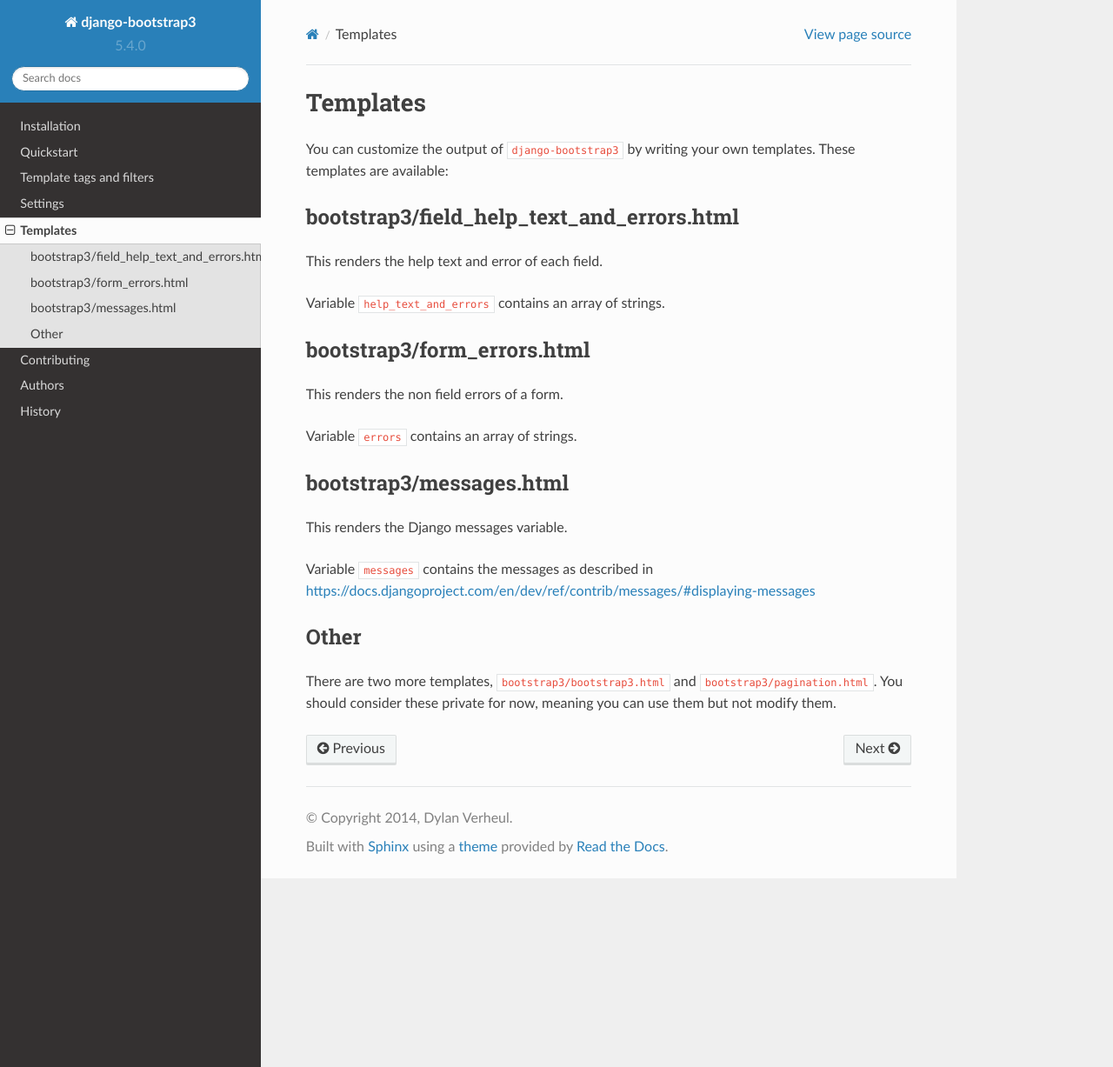
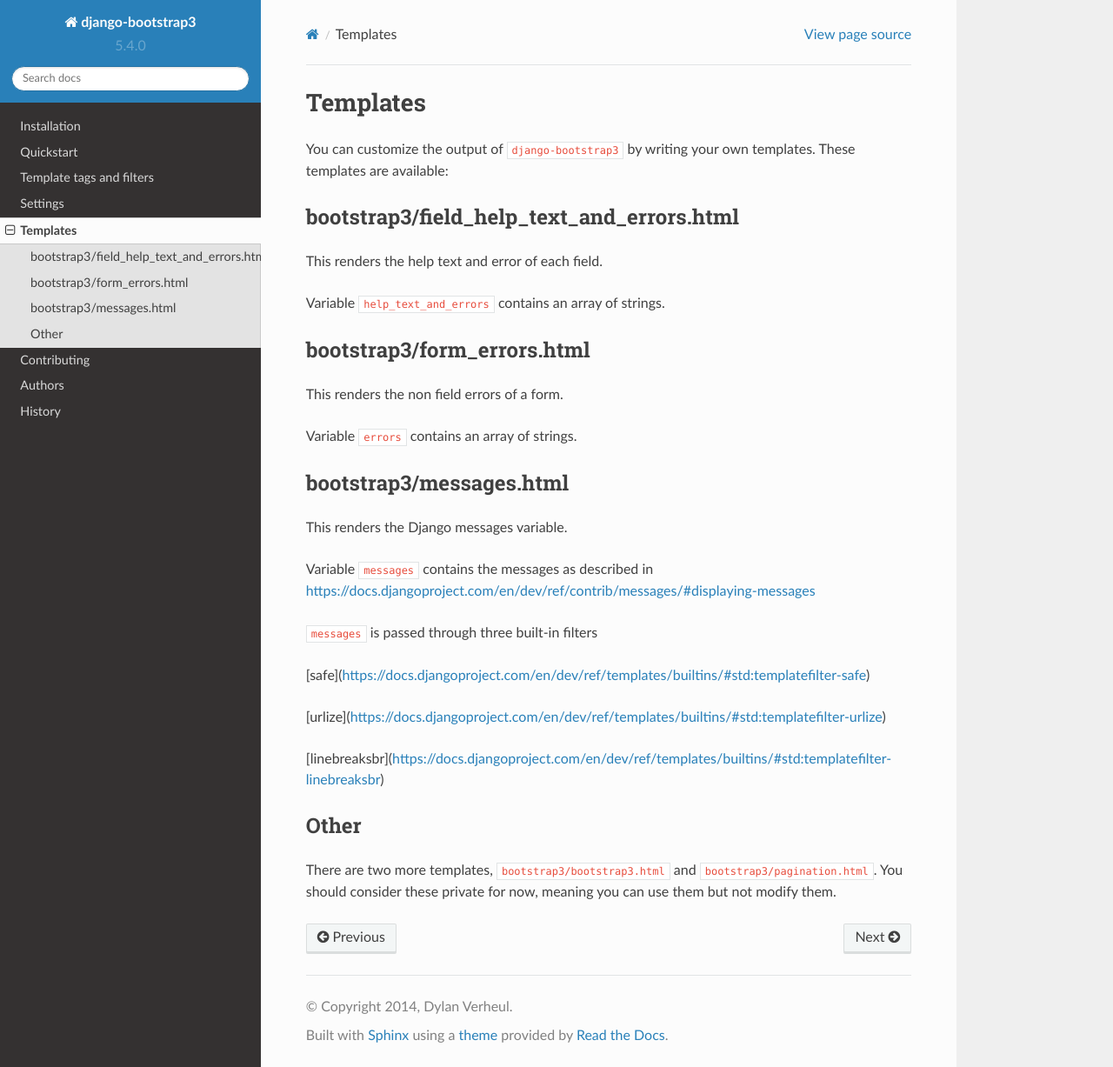
Before and after one commit to codemachine0313/django-bootstrap3, a Sphinx documentation site: the page built from docs/templates.rst, in a window 1280 px wide and 1227 px high. Shown: the whole window at 87% size. Built offline with Sphinx 7.4.7 and the Read the Docs theme 2.0.0, drawn with Linux system fonts in a browser that asks for light colours.

Commit message:
dox update

```diff
--- a/docs/templates.rst
+++ b/docs/templates.rst
@@ -28,6 +28,13 @@ This renders the Django messages variable.
 
 Variable ``messages`` contains the messages as described in https://docs.djangoproject.com/en/dev/ref/contrib/messages/#displaying-messages
 
+``messages`` is passed through three built-in filters
+
+[safe](https://docs.djangoproject.com/en/dev/ref/templates/builtins/#std:templatefilter-safe)
+
+[urlize](https://docs.djangoproject.com/en/dev/ref/templates/builtins/#std:templatefilter-urlize)
+
+[linebreaksbr](https://docs.djangoproject.com/en/dev/ref/templates/builtins/#std:templatefilter-linebreaksbr)
 
 Other
 -----
```
